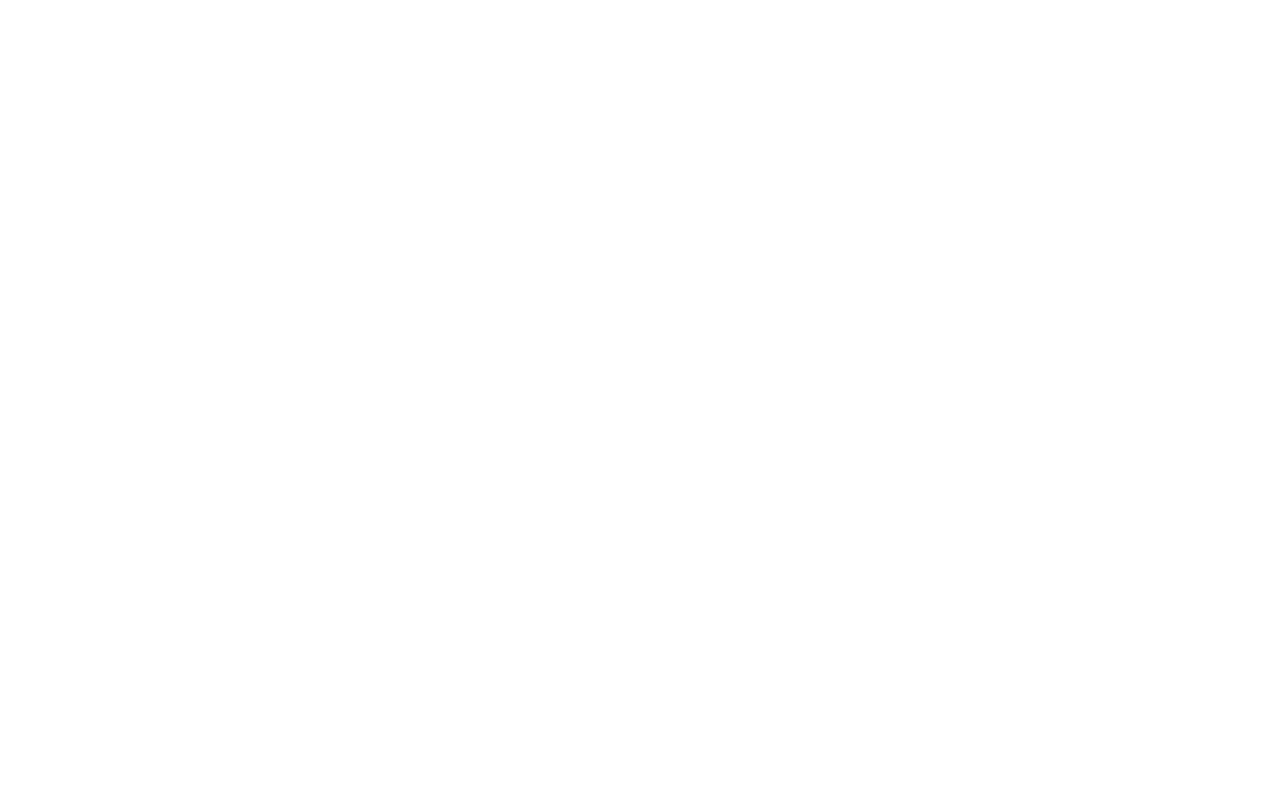
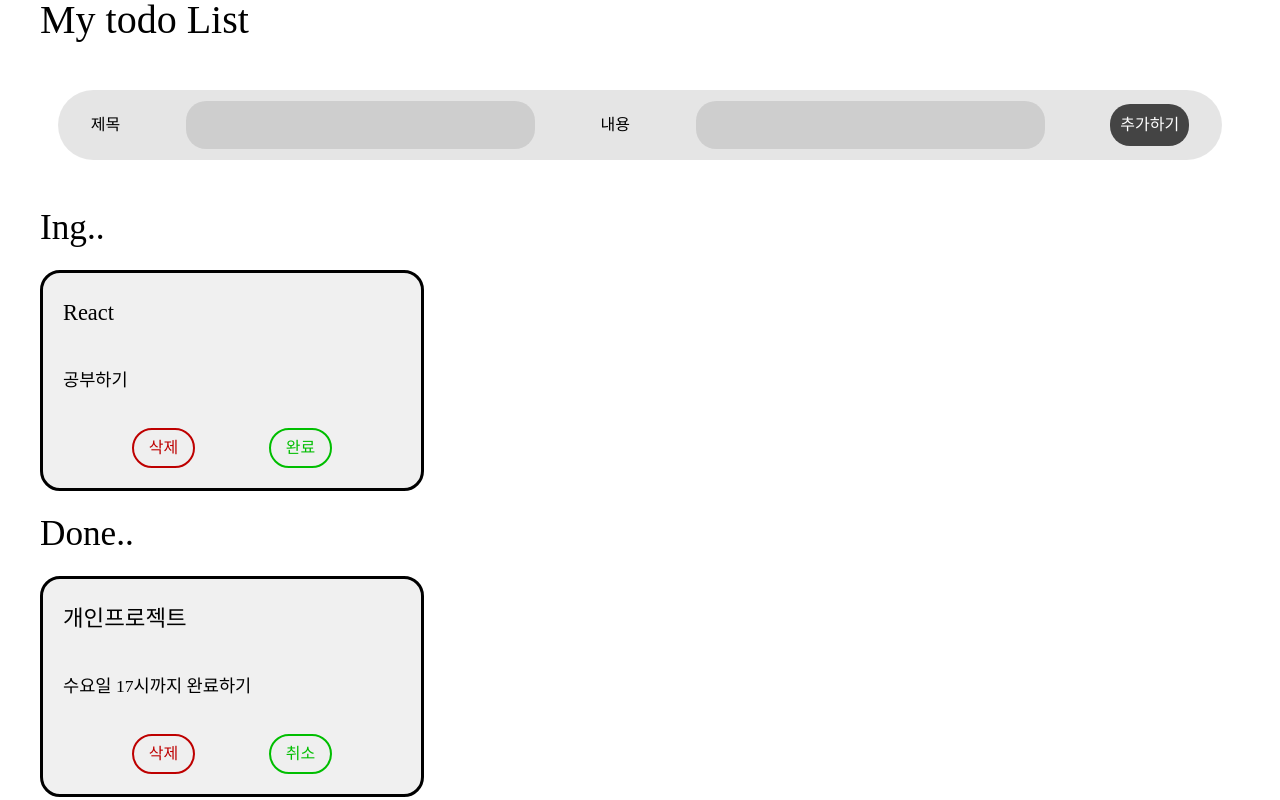
Before and after one commit to youjunho613/to-do-list, a React (Create React App) app: page / in a window 1280 px wide. Built offline with nearby package versions, Linux system fonts and the light colour scheme.

Commit message:
design. mark up & css design

```diff
--- a/src/App.css
+++ b/src/App.css
@@ -0,0 +1,148 @@
+@import "./style/reset.css";
+@import "./style/color.css";
+
+button {
+  padding: 10px;
+
+  font-size: 1rem;
+  line-height: 1rem;
+}
+
+.html-style {
+  max-width: 1200px;
+  min-width: 800px;
+
+  margin: 0 auto;
+}
+
+.body-title {
+  font-size: 2.5rem;
+}
+
+.write-form {
+  width: 97%;
+  height: 70px;
+
+  display: flex;
+  justify-content: space-around;
+  align-items: center;
+
+  margin: 50px auto;
+
+  background-color: var(--color-gray1);
+  border-radius: 35px;
+}
+
+.write-label {
+  font-size: 1.7rem;
+}
+
+.write-input {
+  width: 30%;
+
+  outline: none;
+  background-color: var(--color-gray1);
+  border: 0;
+  border-radius: 20px;
+
+  padding: 10px;
+
+  font-size: 1.5rem;
+}
+
+.write-input:focus {
+  background-color: var(--color-gray2);
+}
+
+.write-button {
+  height: 60%;
+
+  background-color: var(--color-gray7);
+  border-radius: 20px;
+
+  color: var(--color-white);
+}
+
+.write-button:hover {
+  background-color: var(--color-gray2);
+  color: var(--color-black);
+  transition: 0.7s;
+}
+
+.list-title {
+  margin: 25px 0 25px 0;
+
+  font-size: 2.2rem;
+}
+
+.do-list {
+  display: grid;
+  grid-template-columns: repeat(
+    auto-fill,
+    minmax(calc((1 - 0.04) / 3 * 100%), 1fr)
+  );
+  gap: 20px 2%;
+}
+
+.todo-item {
+  display: grid;
+  grid-template-columns: repeat(5, 1fr);
+  grid-template-rows: repeat(4, 1fr);
+  gap: 5px;
+
+  padding: 20px;
+
+  background-color: var(--color-gray0);
+
+  border: 3px solid;
+  border-radius: 20px;
+
+  font-size: 1.1rem;
+}
+
+.todo-item h3 {
+  grid-column: 1 / 6;
+  grid-row: 1 / 2;
+  align-self: center;
+
+  font-size: 1.4rem;
+}
+
+.todo-item p {
+  grid-column: 1 / 6;
+  grid-row: 2 / 4;
+  align-self: center;
+
+  font-size: 1.1rem;
+}
+
+.list-delete-button,
+.list-done-button {
+  border-radius: 20px;
+  grid-row: 4 / 5;
+  transition: 500ms;
+}
+
+.list-delete-button {
+  grid-column: 2 / 3;
+
+  border: 2px solid var(--color-red);
+  color: var(--color-red);
+}
+
+.list-delete-button:hover {
+  border: 2px solid var(--color-red2);
+  color: var(--color-red2);
+}
+
+.list-done-button {
+  grid-column: 4 / 5;
+
+  border: 2px solid var(--color-green);
+  color: var(--color-green);
+}
+
+.list-done-button:hover {
+  border: 2px solid var(--color-green2);
+  color: var(--color-green2);
+}
--- a/src/App.jsx
+++ b/src/App.jsx
@@ -1,7 +1,41 @@
 import React from "react";
+import "App.css";
 
 const App = () => {
-  return <div></div>;
+  return (
+    <div className="html-style">
+      <header>
+        <h1 className="body-title">My todo List</h1>
+      </header>
+      <form className="write-form">
+        제목
+        <input className="write-input" />
+        내용
+        <input className="write-input" />
+        <button className="write-button">추가하기</button>
+      </form>
+      <main>
+        <h2 className="list-title">Ing..</h2>
+        <ul className="do-list">
+          <li className="todo-item">
+            <h3>React</h3>
+            <p>공부하기</p>
+            <button className="list-delete-button">삭제</button>
+            <button className="list-done-button">완료</button>
+          </li>
+        </ul>
+        <h2 className="list-title">Done..</h2>
+        <ul className="do-list">
+          <li className="todo-item">
+            <h3>개인프로젝트</h3>
+            <p>수요일 17시까지 완료하기</p>
+            <button className="list-delete-button">삭제</button>
+            <button className="list-done-button">취소</button>
+          </li>
+        </ul>
+      </main>
+    </div>
+  );
 };
 
 export default App;
--- /dev/null
+++ b/src/style/color.css
@@ -0,0 +1,13 @@
+:root {
+  --color-white: rgb(255, 255, 255);
+  --color-gray0: rgb(240, 240, 240);
+  --color-gray1: rgb(0, 0, 0, 0.1);
+  --color-gray2: rgb(0, 0, 0, 0.2);
+  --color-gray4: rgb(0, 0, 0, 0.4);
+  --color-gray7: rgb(0, 0, 0, 0.7);
+  --color-black: rgb(0, 0, 0);
+  --color-red: rgb(190, 0, 0);
+  --color-red2: rgb(100, 0, 0);
+  --color-green: rgb(0, 190, 0);
+  --color-green2: rgb(0, 100, 0);
+}
--- /dev/null
+++ b/src/style/reset.css
@@ -0,0 +1,142 @@
+html,
+body,
+div,
+span,
+applet,
+object,
+iframe,
+h1,
+h2,
+h3,
+h4,
+h5,
+h6,
+p,
+blockquote,
+pre,
+a,
+abbr,
+acronym,
+address,
+big,
+cite,
+code,
+del,
+dfn,
+em,
+img,
+ins,
+kbd,
+q,
+s,
+samp,
+small,
+strike,
+strong,
+sub,
+sup,
+tt,
+var,
+b,
+u,
+i,
+center,
+dl,
+dt,
+dd,
+ol,
+ul,
+li,
+fieldset,
+form,
+label,
+legend,
+table,
+caption,
+tbody,
+tfoot,
+thead,
+tr,
+th,
+td,
+article,
+aside,
+canvas,
+details,
+embed,
+figure,
+figcaption,
+footer,
+header,
+hgroup,
+menu,
+nav,
+output,
+ruby,
+section,
+summary,
+time,
+mark,
+audio,
+video {
+  margin: 0;
+  padding: 0;
+  border: 0;
+  font-size: 100%;
+  font: inherit;
+  vertical-align: baseline;
+}
+/* HTML5 display-role reset for older browsers */
+article,
+aside,
+details,
+figcaption,
+figure,
+footer,
+header,
+hgroup,
+menu,
+nav,
+section {
+  display: block;
+}
+body {
+  line-height: 1;
+}
+ol,
+ul {
+  list-style: none;
+}
+blockquote,
+q {
+  quotes: none;
+}
+blockquote:before,
+blockquote:after,
+q:before,
+q:after {
+  content: "";
+  content: none;
+}
+table {
+  border-collapse: collapse;
+  border-spacing: 0;
+}
+
+input {
+  border: none;
+  outline: none;
+}
+
+button {
+  border: none;
+  cursor: pointer;
+}
+
+* {
+  box-sizing: border-box;
+}
+
+textarea {
+  resize: none;
+}
```
